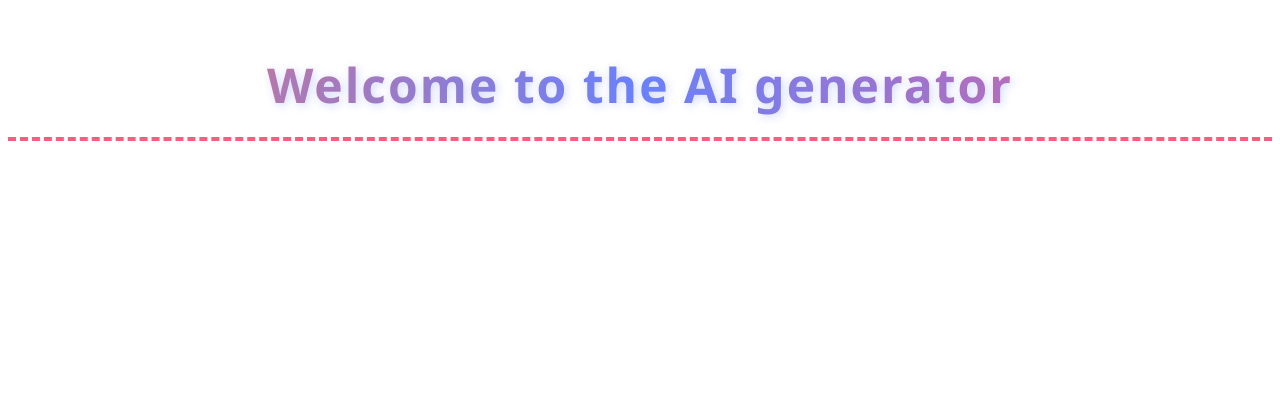
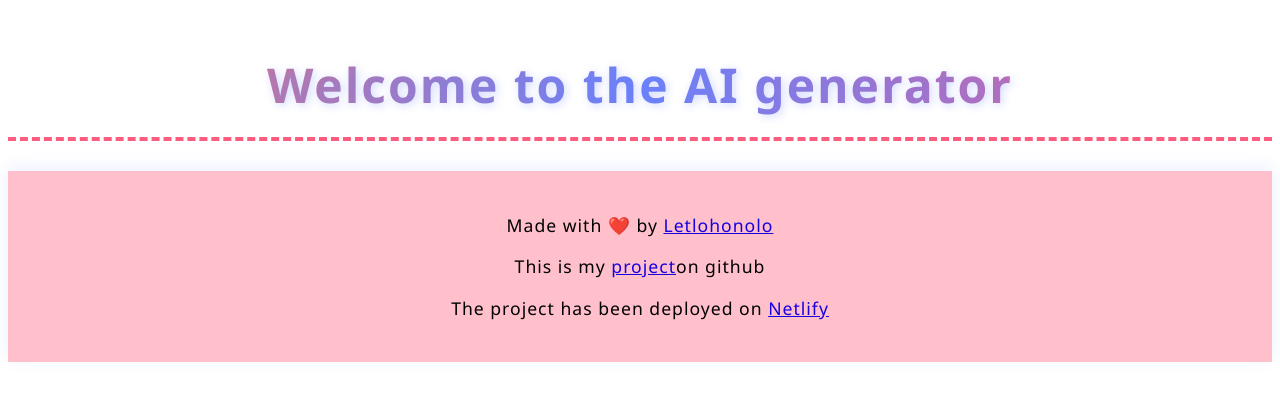
Before and after one commit to Letlohonolo/AI-generator, a plain HTML site: page index.html in a window 1280 px wide. Drawn offline with Linux system fonts and the light colour scheme.

Commit message:
Added links

```diff
--- a/index.html
+++ b/index.html
@@ -8,6 +8,29 @@
   </head>
   <body>
     <h1>Welcome to the AI generator</h1>
+
+    <footer>
+      <p>
+        Made with ❤️ by
+        <a
+          href="https://www.shecodes.io/graduates/95185-letlohonolo-mosia"
+          target="_blank"
+          >Letlohonolo</a
+        >
+      </p>
+      <p>
+        This is my
+        <a
+          href="https://github.com/Letlohonolo/AI-generator.git"
+          target="_blank"
+          >project</a
+        >on github
+      </p>
+      <p>
+        The project has been deployed on
+        <a href="https://ai-generato.netlify.app/" target="_blank">Netlify</a>
+      </p>
+    </footer>
   </body>
   <script src="src/scripts.js"></script>
 </html>
--- a/src/style.css
+++ b/src/style.css
@@ -18,3 +18,24 @@ h1:hover {
   transform: scale(1.05) rotate(-2deg);
   text-shadow: 4px 4px 16px rgba(252, 92, 125, 0.4);
 }
+
+footer {
+  font-family: "Segoe UI", "Arial", sans-serif;
+  background: pink;
+  color: #000000;
+  text-align: center;
+  padding: 24px 0;
+  font-size: 1.1rem;
+  letter-spacing: 1px;
+  box-shadow: 0 -4px 16px rgba(106, 130, 251, 0.12);
+}
+
+footer a {
+  color: #1700e2;
+  text-decoration: underline;
+  transition: color 0.2s;
+}
+
+footer a:hover {
+  color: #ff6f61;
+}
```
